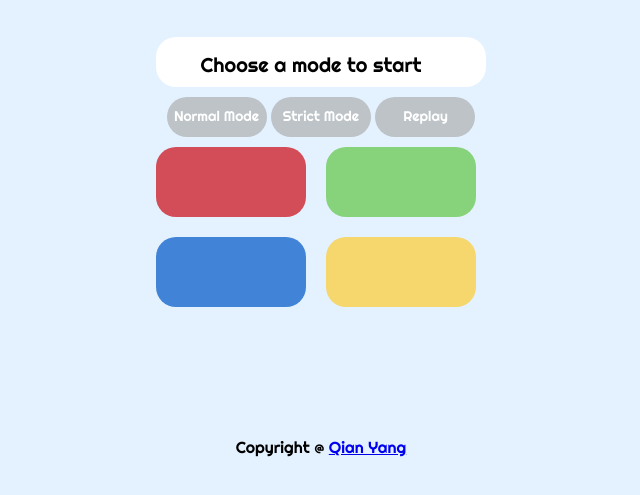
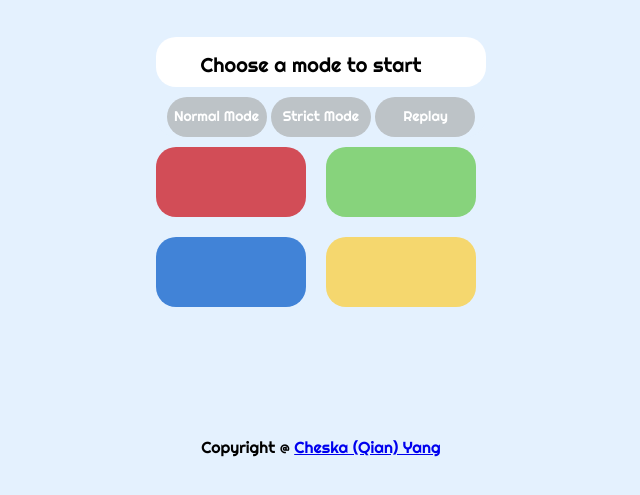
Before and after one commit to IAMQIANYANG/simon-game, a plain HTML site: page index.html in a window 1280 px wide. Shown: the part 93-588 px from the top of the page, without its empty margins (319-959 px from the left). Drawn offline with Linux system fonts and the light colour scheme.

Commit message:
update metadata

```diff
--- a/index.html
+++ b/index.html
@@ -4,7 +4,7 @@
     <meta charset="UTF-8">
     <meta name="description" content="This is a web simon game">
     <meta name="keywords" content="free code camp">
-    <meta name="author" content="Qian Yang">
+    <meta name="author" content="Cheska (Qian) Yang">
     <link href="index.css" rel="stylesheet" type="text/css">
     <link href='https://fonts.googleapis.com/css?family=Righteous' rel='stylesheet' type='text/css'>
     <title>Simon Game</title>
@@ -29,7 +29,7 @@
 
 </div>
 
-<div class="footer">Copyright @ <a href="http://iamqianyang.github.io/" target="_blank"> Qian Yang </a></div>
+<div class="footer">Copyright @ <a href="http://iamqianyang.github.io/" target="_blank">Cheska (Qian) Yang </a></div>
 <script src="colorgame.js"></script>
 <script src="index.js"></script>
 </body>
```
